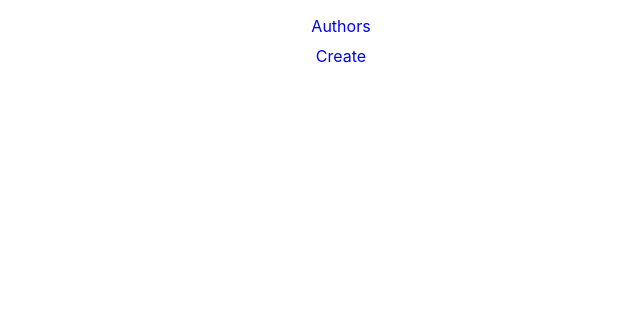
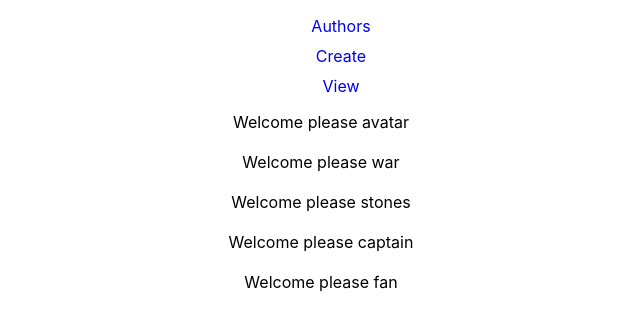
Before and after one commit to rajan-gith/library-demo, a React (Create React App) app: page /view in a window 1280 px wide. Shown: the top 330 px of the page, without its empty margins (319-959 px from the left). Built offline with nearby package versions, Linux system fonts and the light colour scheme.

Commit message:
view compoment imported for routers and switches and minor changes

```diff
--- a/src/components/Menu.js
+++ b/src/components/Menu.js
@@ -2,6 +2,7 @@ import React, {Component} from 'react';
 import {BrowserRouter, Route, Switch} from 'react-router-dom';
 import Authors from './author/Index.js';
 import NewAuthor from './author/new';
+import View from './author/view';
 import {Link} from 'react-router-dom'
 
 class Menu extends Component{
@@ -20,10 +21,16 @@ class Menu extends Component{
 									Create
 								</Link>
 							</li>
+							<li>
+								<Link to="/view">
+									View
+								</Link>
+							</li>
 						</ul>
 						<Switch>
 	            <Route  exact path="/"  component = {Authors} />
 	            <Route  exact path="/new"  component = {NewAuthor} />
+							<Route  exact path="/view"  component = {View} />
 	          </Switch>
 
 	        </div>
--- a/src/components/author/new.js
+++ b/src/components/author/new.js
@@ -67,7 +67,7 @@ export default class NewAuthor extends Component{
           <br/>
           <br/>
           <input type="file" />
-            <br/>
+          <br/>
           <br/>
           <input type="submit" value="Submit"/>
 				</form>
```
